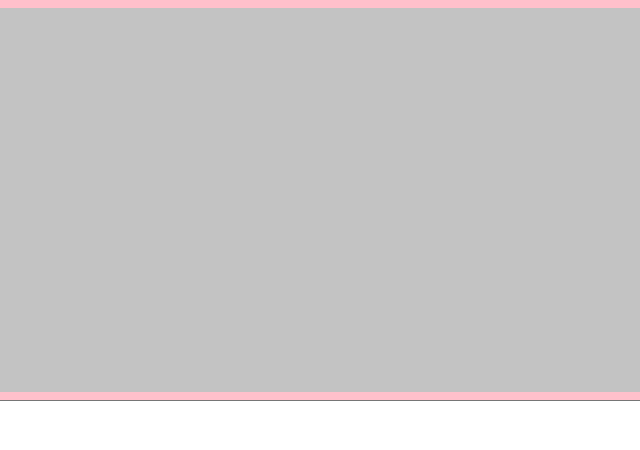
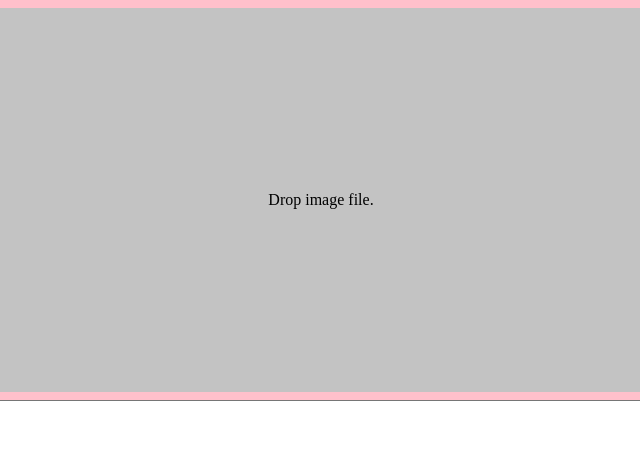
Before and after one commit to azulamb/QRLite, a website: page docs/index.html in a window 1280 px wide. Shown: the top 450 px of the page, 319-959 px from the left. Drawn offline with Linux system fonts and the light colour scheme.

Commit message:
Fix converter.

```diff
--- a/docs/index.html
+++ b/docs/index.html
@@ -268,10 +268,11 @@ document.addEventListener( 'DOMContentLoaded', Init );
 	</script>
 </head>
 <body style="height:100%;margin:0;background-color:#c3c3c3;">
-	<div id="drop" style="width:100%;height:50%;box-sizing:border-box;border:0.5rem solid pink;">
+	<div id="drop" style="width:100%;height:50%;box-sizing:border-box;border:0.5rem solid pink;position:relative;">
 		<canvas id="origin" width="1" height="1"></canvas>
 		<canvas id="monochrome" width="1" height="1"></canvas>
 		<canvas id="minimum" width="1" height="1"></canvas>
+		<div style="position:absolute;line-height:1em;height:1em;margin:auto;top:0;bottom:0;left:0;right:0;pointer-events:none;text-align:center;">Drop image file.</div>
 	</div>
 	<div style="width:100%;height:50%;box-sizing:border-box;padding:0 0 2rem;position:absolute;">
 		<textarea id="result" style="display:block;width:100%;height:100%;box-sizing:border-box;font-size:8px;"></textarea>
```
